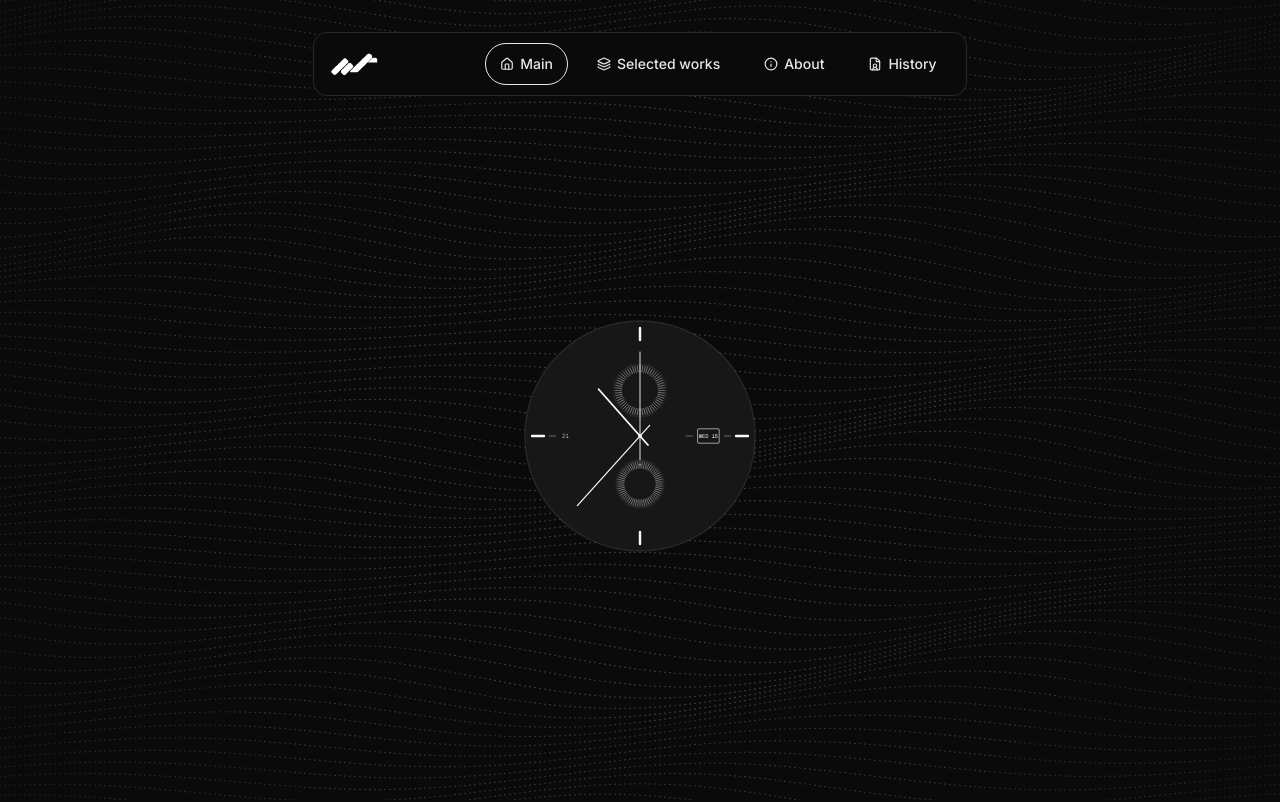
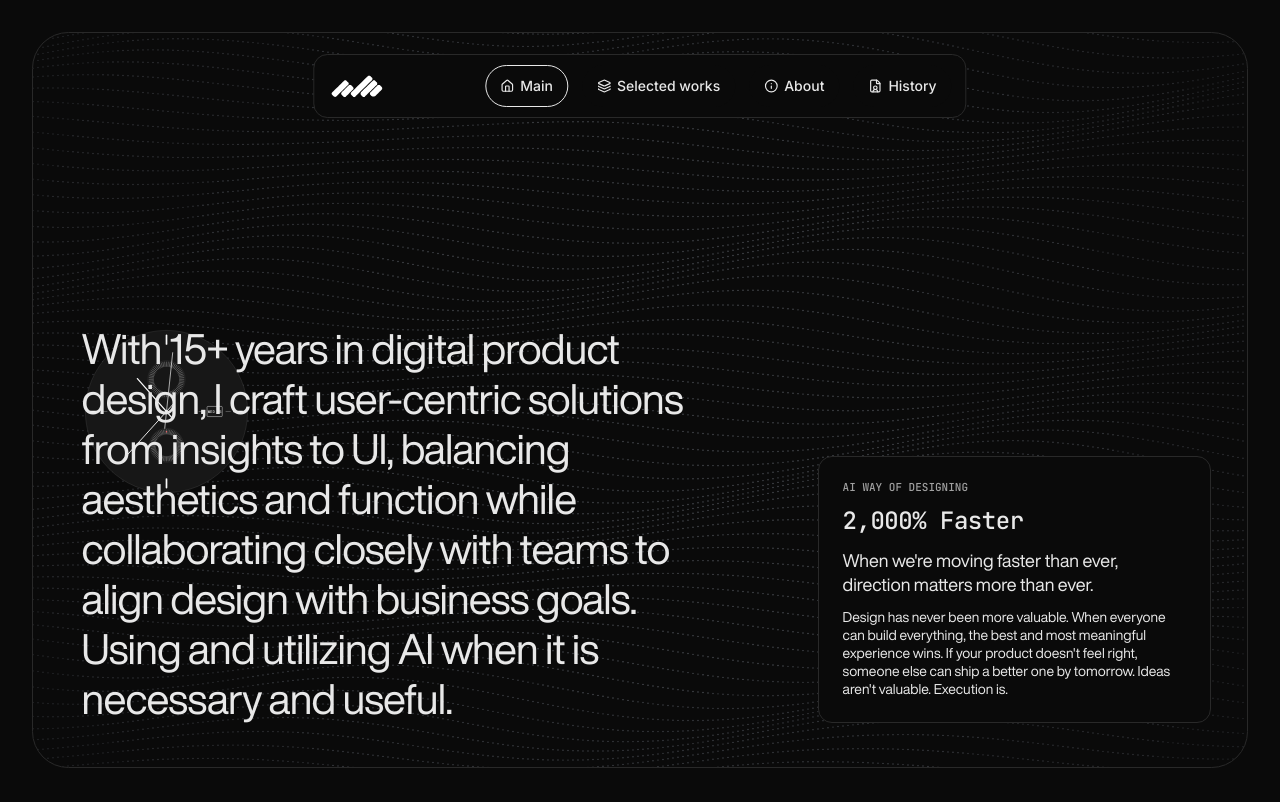
Before and after one commit to perttumurto-designer/portfolio, a Next.js app: page / in a window 1280 px wide. Shown: the top 802 px of the page. Built offline with nearby package versions, Linux system fonts and the light colour scheme.

Commit message:
Starting MAIN

```diff
--- a/app/globals.css
+++ b/app/globals.css
@@ -139,6 +139,7 @@
     }
   html {
     @apply font-sans;
+    scroll-behavior: smooth;
     }
 }
 
@@ -159,6 +160,14 @@
   font-size: 1.5rem;
   line-height: normal;
   letter-spacing: -0.03em;
+}
+
+@utility text-heading-h1-tablet {
+  font-family: var(--font-display);
+  font-weight: 400;
+  font-size: 2rem;
+  line-height: normal;
+  letter-spacing: -0.025em;
 }
 
 @utility text-heading-h2 {
--- a/app/layout.tsx
+++ b/app/layout.tsx
@@ -4,7 +4,6 @@ import Script from "next/script"
 
 import "./globals.css"
 import { ThemeProvider } from "@/components/theme-provider"
-import SimpleBackground from "@/components/portfolio/simple-background"
 import { cn } from "@/lib/utils";
 
 const jetbrainsMonoHeading = JetBrains_Mono({subsets:['latin'],variable:'--font-heading'});
@@ -37,9 +36,8 @@ export default function RootLayout({
     >
       <body>
         <Script src="/simpleBackground.js" strategy="afterInteractive" />
-        <SimpleBackground />
         <ThemeProvider>
-          <main style={{ position: "relative", zIndex: 1 }}>{children}</main>
+          <main>{children}</main>
         </ThemeProvider>
       </body>
     </html>
--- a/app/page.tsx
+++ b/app/page.tsx
@@ -1,32 +1,56 @@
 "use client"
 
 import { useState } from "react"
-import { ResponsiveMenu } from "@/components/portfolio/responsive-menu"
-import { AnalogClock2 } from "@/components/portfolio/analog-clock-2"
-import { House, Layers, Info, FileUser } from "lucide-react"
+import { FileUser, House, Info, Layers } from "lucide-react"
+import { HeroSection } from "@/components/portfolio/hero-section"
+import { StickyNav } from "@/components/portfolio/sticky-nav"
 
-const baseItems = [
-  { label: "Main", icon: House },
-  { label: "Selected works", icon: Layers },
-  { label: "About", icon: Info },
-  { label: "History", icon: FileUser },
-]
+const sections = [
+  { id: "main", label: "Main", icon: House },
+  { id: "selected-works", label: "Selected works", icon: Layers },
+  { id: "about", label: "About", icon: Info },
+  { id: "history", label: "History", icon: FileUser },
+] as const
 
 export default function Page() {
-  const [activeLabel, setActiveLabel] = useState(baseItems[0].label)
+  const [activeId, setActiveId] = useState<string>("main")
 
-  const menuItems = baseItems.map((item) => ({
-    ...item,
-    active: item.label === activeLabel,
-    onClick: () => setActiveLabel(item.label),
+  const items = sections.map((s) => ({
+    label: s.label,
+    icon: s.icon,
+    active: s.id === activeId,
+    onClick: () => {
+      setActiveId(s.id)
+      document
+        .getElementById(s.id)
+        ?.scrollIntoView({ behavior: "smooth", block: "start" })
+    },
   }))
 
   return (
-    <div className="flex min-h-svh flex-col items-center px-5 pt-8 pb-5 md:px-6 md:pb-6">
-      <ResponsiveMenu items={menuItems} />
-      <div className="flex w-full flex-1 items-center justify-center">
-        <AnalogClock2 size={240} />
-      </div>
-    </div>
+    <>
+      <StickyNav items={items} />
+      <HeroSection />
+      <section
+        id="selected-works"
+        className="flex min-h-svh scroll-mt-24 items-center justify-center px-6"
+      >
+        <h2 className="text-heading-h1-mobile md:text-heading-h1">
+          Selected works
+        </h2>
+      </section>
+      <section
+        id="about"
+        className="flex min-h-svh scroll-mt-24 items-center justify-center px-6"
+      >
+        <h2 className="text-heading-h1-mobile md:text-heading-h1">About</h2>
+      </section>
+      <section
+        id="history"
+        className="flex min-h-svh scroll-mt-24 items-center justify-center px-6"
+      >
+        <h2 className="text-heading-h1-mobile md:text-heading-h1">History</h2>
+      </section>
+    </>
   )
 }
--- /dev/null
+++ b/components/portfolio/hero-section.tsx
@@ -0,0 +1,68 @@
+"use client"
+
+import { useRef } from "react"
+import { AnalogClock2 } from "@/components/portfolio/analog-clock-2"
+import SimpleBackground from "@/components/portfolio/simple-background"
+import { TextCard } from "@/components/portfolio/text-card"
+import { useDraggable } from "@/hooks/use-draggable"
+
+export function HeroSection() {
+  const containerRef = useRef<HTMLDivElement>(null)
+  const clockDrag = useDraggable({ containerRef })
+  const cardDrag = useDraggable({ containerRef })
+
+  return (
+    <section
+      id="main"
+      className="relative flex min-h-svh w-full items-stretch p-4 md:h-svh md:p-8"
+    >
+      <div
+        ref={containerRef}
+        className="relative w-full flex-1 overflow-hidden rounded-2xl border border-mainmenu-border md:rounded-4xl"
+      >
+        <SimpleBackground
+          style={{
+            position: "absolute",
+            inset: 0,
+            width: "100%",
+            height: "100%",
+          }}
+        />
+
+        {/* Clock — stacked on mobile (<md); absolute md+ (120px at md, 169px at xl) */}
+        <div
+          className="relative z-10 mx-[22px] mt-[90px] w-max md:absolute md:left-[4%] md:top-[40%] md:mx-0 md:mt-0"
+          style={clockDrag.style}
+          onPointerDown={clockDrag.onPointerDown}
+        >
+          <AnalogClock2
+            size={85}
+            className="md:size-[120px] xl:size-[169px]"
+          />
+        </div>
+
+        {/* IntroText — stacked on mobile; absolute md+ with tighter max-w at md, full size at xl */}
+        <p className="pointer-events-none relative z-10 mx-[22px] mt-8 text-heading-h1-mobile text-mainmenu-content md:absolute md:bottom-[6%] md:left-[4%] md:mx-0 md:mt-0 md:max-w-[44%] md:text-heading-h1-tablet xl:max-w-[50%] xl:text-heading-h1">
+          With 15+ years in digital product design, I craft user-centric
+          solutions from insights to UI, balancing aesthetics and function
+          while collaborating closely with teams to align design with business
+          goals. Using and utilizing AI when it is necessary and useful.
+        </p>
+
+        {/* TextCard — stacked on mobile; absolute md+ with 320px at md, 393px at xl */}
+        <div
+          className="relative z-10 mx-[22px] mb-[22px] mt-8 md:absolute md:bottom-[6%] md:right-[3%] md:mx-0 md:my-0 md:w-[320px] xl:w-[393px]"
+          style={cardDrag.style}
+          onPointerDown={cardDrag.onPointerDown}
+        >
+          <TextCard
+            label="AI WAY OF DESIGNING"
+            heading="2,000% Faster"
+            lead="When we're moving faster than ever, direction matters more than ever."
+            body="Design has never been more valuable. When everyone can build everything, the best and most meaningful experience wins. If your product doesn't feel right, someone else can ship a better one by tomorrow. Ideas aren't valuable. Execution is."
+          />
+        </div>
+      </div>
+    </section>
+  )
+}
--- a/components/portfolio/mobile-main-menu.tsx
+++ b/components/portfolio/mobile-main-menu.tsx
@@ -88,7 +88,7 @@ export function MobileMainMenu({
       >
         {isOpen && (
           <div
-            className="flex h-full flex-col p-5"
+            className="flex h-full flex-col p-9"
             onClick={(e) => e.stopPropagation()}
           >
             {/* Header */}
--- /dev/null
+++ b/components/portfolio/sticky-nav.tsx
@@ -0,0 +1,20 @@
+import { MainMenu } from "@/components/portfolio/main-menu"
+import type { MenuItem } from "@/components/portfolio/main-menu"
+import { MobileMainMenu } from "@/components/portfolio/mobile-main-menu"
+
+interface StickyNavProps {
+  items: MenuItem[]
+}
+
+export function StickyNav({ items }: StickyNavProps) {
+  return (
+    <>
+      <div className="fixed inset-x-4 top-4 z-50 md:hidden">
+        <MobileMainMenu items={items} />
+      </div>
+      <div className="fixed left-1/2 top-[54px] z-50 hidden -translate-x-1/2 md:block">
+        <MainMenu items={items} />
+      </div>
+    </>
+  )
+}
--- /dev/null
+++ b/components/portfolio/text-card.tsx
@@ -0,0 +1,33 @@
+import { cn } from "@/lib/utils"
+
+export interface TextCardProps {
+  label: string
+  heading: string
+  lead: string
+  body: string
+  className?: string
+}
+
+export function TextCard({
+  label,
+  heading,
+  lead,
+  body,
+  className,
+}: TextCardProps) {
+  return (
+    <div
+      className={cn(
+        "flex flex-col gap-3 rounded-lg border border-mainmenu-border bg-mainmenu-background p-6 text-mainmenu-content",
+        className,
+      )}
+    >
+      <p className="text-mono-label-mobile md:text-mono-label uppercase text-muted-foreground">
+        {label}
+      </p>
+      <p className="text-heading-h3-mobile md:text-heading-h3">{heading}</p>
+      <p className="text-body-large-mobile md:text-body-large">{lead}</p>
+      <p className="text-body-small-mobile md:text-body-small">{body}</p>
+    </div>
+  )
+}
--- /dev/null
+++ b/hooks/use-draggable.ts
@@ -0,0 +1,161 @@
+"use client"
+
+import {
+  useCallback,
+  useEffect,
+  useRef,
+  useState,
+  type CSSProperties,
+  type PointerEvent as ReactPointerEvent,
+  type RefObject,
+} from "react"
+
+interface UseDraggableOptions {
+  containerRef?: RefObject<HTMLElement | null>
+  storageKey?: string
+}
+
+interface UseDraggableReturn {
+  style: CSSProperties
+  onPointerDown: (e: ReactPointerEvent<HTMLElement>) => void
+  isDragging: boolean
+  reset: () => void
+}
+
+export function useDraggable(
+  { containerRef, storageKey }: UseDraggableOptions = {},
+): UseDraggableReturn {
+  const [pos, setPos] = useState<{ x: number; y: number }>({ x: 0, y: 0 })
+  const [hydrated, setHydrated] = useState(false)
+  const [isDragging, setIsDragging] = useState(false)
+  const dragRef = useRef({
+    pointerX: 0,
+    pointerY: 0,
+    startX: 0,
+    startY: 0,
+    minX: -Infinity,
+    maxX: Infinity,
+    minY: -Infinity,
+    maxY: Infinity,
+  })
+  const posRef = useRef(pos)
+  useEffect(() => {
+    posRef.current = pos
+  }, [pos])
+
+  useEffect(() => {
+    if (!storageKey) {
+      setHydrated(true)
+      return
+    }
+    try {
+      const raw = window.localStorage.getItem(storageKey)
+      if (raw) {
+        const parsed = JSON.parse(raw) as { x?: unknown; y?: unknown }
+        if (typeof parsed.x === "number" && typeof parsed.y === "number") {
+          setPos({ x: parsed.x, y: parsed.y })
+        }
+      }
+    } catch {
+      /* localStorage unavailable or corrupt — fall back to initial */
+    }
+    setHydrated(true)
+  }, [storageKey])
+
+  const onPointerDown = useCallback(
+    (e: ReactPointerEvent<HTMLElement>) => {
+      const el = e.currentTarget
+      const elRect = el.getBoundingClientRect()
+      const container = containerRef?.current ?? null
+
+      let minX = -Infinity
+      let maxX = Infinity
+      let minY = -Infinity
+      let maxY = Infinity
+
+      if (container) {
+        const containerRect = container.getBoundingClientRect()
+        const baseLeft = elRect.left - pos.x
+        const baseTop = elRect.top - pos.y
+        const baseRight = elRect.right - pos.x
+        const baseBottom = elRect.bottom - pos.y
+        minX = containerRect.left - baseLeft
+        maxX = containerRect.right - baseRight
+        minY = containerRect.top - baseTop
+        maxY = containerRect.bottom - baseBottom
+      }
+
+      dragRef.current = {
+        pointerX: e.clientX,
+        pointerY: e.clientY,
+        startX: pos.x,
+        startY: pos.y,
+        minX,
+        maxX,
+        minY,
+        maxY,
+      }
+      setIsDragging(true)
+      e.preventDefault()
+    },
+    [containerRef, pos.x, pos.y],
+  )
+
+  useEffect(() => {
+    if (!isDragging) return
+
+    const handleMove = (e: PointerEvent) => {
+      const { pointerX, pointerY, startX, startY, minX, maxX, minY, maxY } =
+        dragRef.current
+      const dx = e.clientX - pointerX
+      const dy = e.clientY - pointerY
+      const newX = Math.max(minX, Math.min(startX + dx, maxX))
+      const newY = Math.max(minY, Math.min(startY + dy, maxY))
+      setPos({ x: newX, y: newY })
+    }
+
+    const handleUp = () => {
+      setIsDragging(false)
+      if (storageKey) {
+        try {
+          window.localStorage.setItem(
+            storageKey,
+            JSON.stringify(posRef.current),
+          )
+        } catch {
+          /* ignore */
+        }
+      }
+    }
+
+    window.addEventListener("pointermove", handleMove)
+    window.addEventListener("pointerup", handleUp)
+    window.addEventListener("pointercancel", handleUp)
+    return () => {
+      window.removeEventListener("pointermove", handleMove)
+      window.removeEventListener("pointerup", handleUp)
+      window.removeEventListener("pointercancel", handleUp)
+    }
+  }, [isDragging, storageKey])
+
+  const reset = useCallback(() => {
+    setPos({ x: 0, y: 0 })
+    if (storageKey) {
+      try {
+        window.localStorage.removeItem(storageKey)
+      } catch {
+        /* ignore */
+      }
+    }
+  }, [storageKey])
+
+  const style: CSSProperties = {
+    transform: `translate(${pos.x}px, ${pos.y}px)`,
+    touchAction: "none",
+    cursor: isDragging ? "grabbing" : "grab",
+    userSelect: "none",
+    visibility: storageKey && !hydrated ? "hidden" : undefined,
+  }
+
+  return { style, onPointerDown, isDragging, reset }
+}
```
Also changed, not shown: 1 other file (tests, documents, lock files or other folders).
